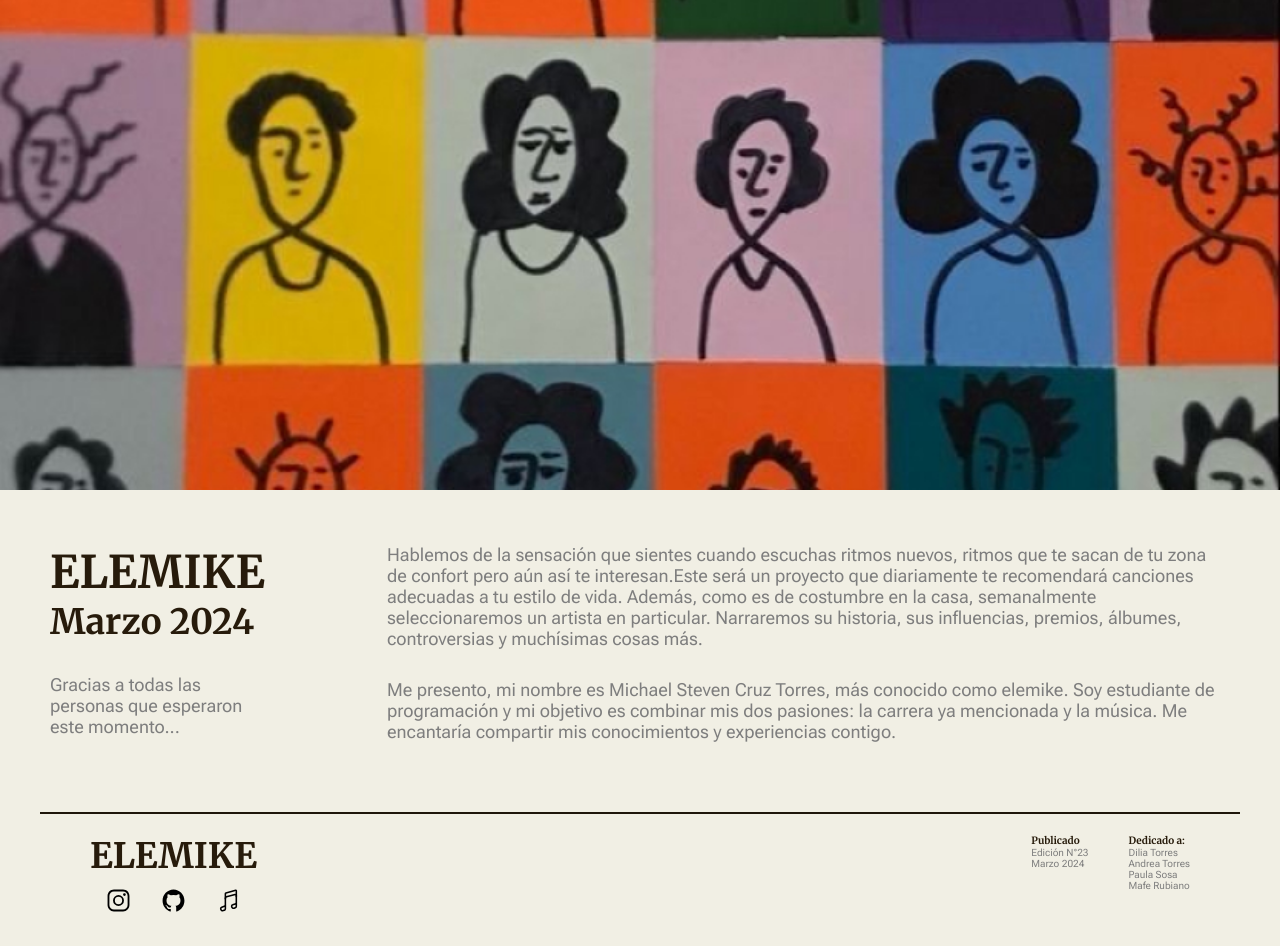
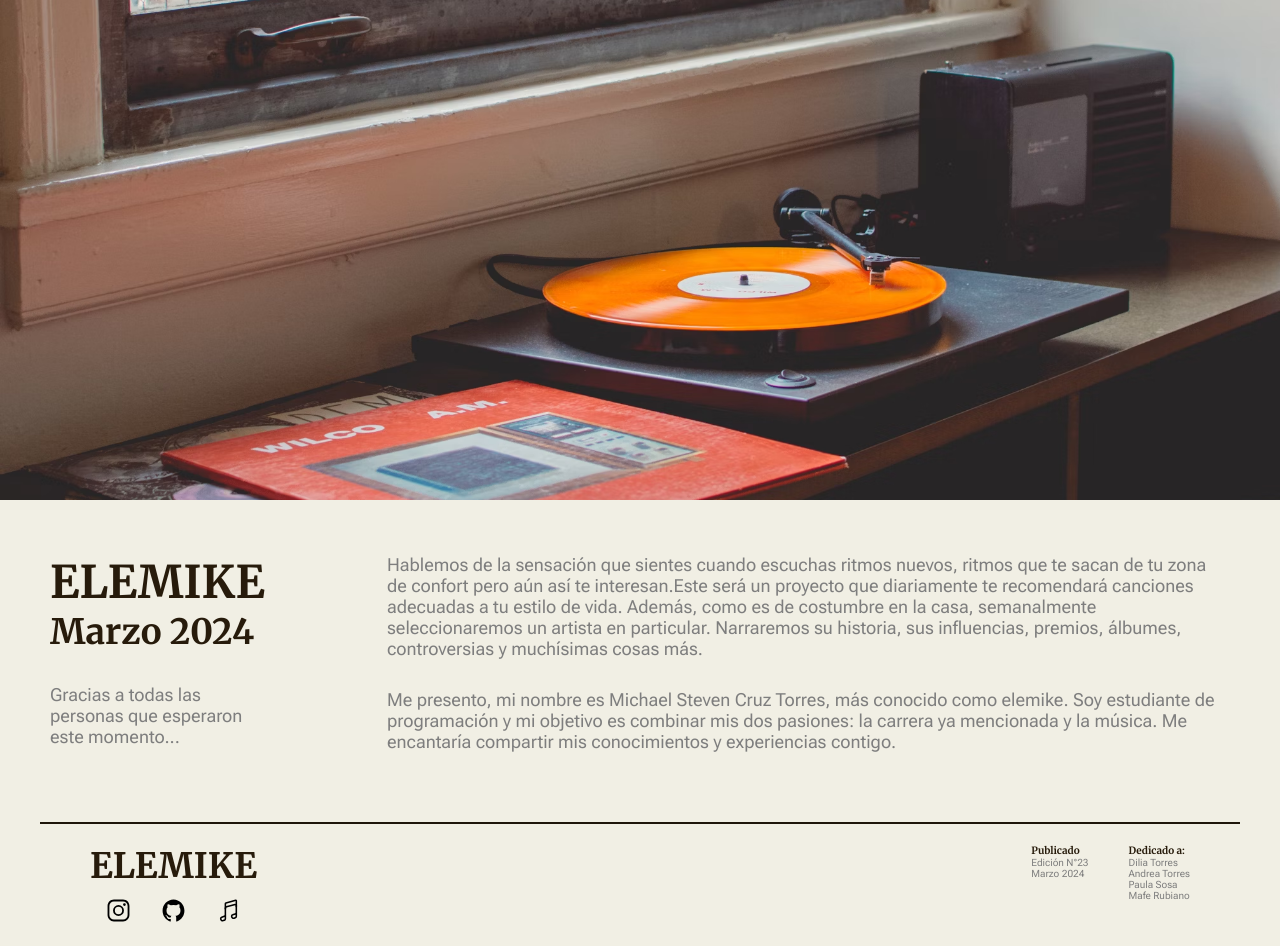
Before and after one commit to childishelemike/elemike, a React (Vite) app: page / in a window 1280 px wide. Shown: the top 946 px of the page. Built offline with nearby package versions, Linux system fonts and the light colour scheme.

Commit message:
Agregando accesibilidad y nueva imagen

```diff
--- a/src/App.css
+++ b/src/App.css
@@ -1,12 +1,12 @@
 .header_image {
   width: 100%;
-  max-height: 592px;
+  height: 500px;
   object-fit: cover;
 }
 @media screen and (min-width: 1024px) {
   .header_image {
     width: 100%;
-    max-height: 490px;
+    max-height: 592px;
     object-fit: cover;
   }
 }
--- a/src/Footer.jsx
+++ b/src/Footer.jsx
@@ -4,21 +4,16 @@
 import github from './assets/logo-github.svg'
 
 export function Footer() {
-    return(
+    return (
         <footer className='Footer__Article'>
             <div className='Footer__Article--line'></div>
             <article className='Footer__secondArticle'>
                 <div className='Footer__Article--div'>
-                <h1 className='Footer__Article--h1'>ELEMIKE</h1>
+                    <h1 className='Footer__Article--h1'>ELEMIKE</h1>
                     <ul>
-                        <li>
-                            <a href='https://www.instagram.com/elemikesunny/'>
-                            <img src={ig} alt='logo-instagram'/>
-                            </a>
-                        </li>
-
-                        <li><a href='https://github.com/childishelemike'><img src={github}/></a></li>
-                        <li><a href='https://www.youtube.com/watch?v=8aVRl5XG-Bs'><img src={music}/></a></li>
+                        <li><a href='https://www.instagram.com/elemikesunny/' aria-label='My Personal Instagram'><img src={ig} alt='logo-instagram' /></a></li>
+                        <li><a href='https://github.com/childishelemike' aria-label='Personal Git'><img src={github} alt='Github logo' /></a></li>
+                        <li><a href='https://www.youtube.com/watch?v=8aVRl5XG-Bs' aria-label='My Favorite song'><img src={music} alt='Music logo' /></a></li>
 
                     </ul>
                 </div>
@@ -30,7 +25,7 @@
                         <p>Marzo 2024</p>
                     </div>
                     <div className='Footer__Article--editors'>
-                    <h3 className='Footer__Article--h3'>Dedicado a:</h3>
+                        <h3 className='Footer__Article--h3'>Dedicado a:</h3>
                         <p>Dilia Torres</p>
                         <p>Andrea Torres</p>
                         <p>Paula Sosa</p>
```
Also changed, not shown: src/App.jsx (+5 -6 lines), src/assets/baba.avif (added), src/assets/mumu.avif (added).
